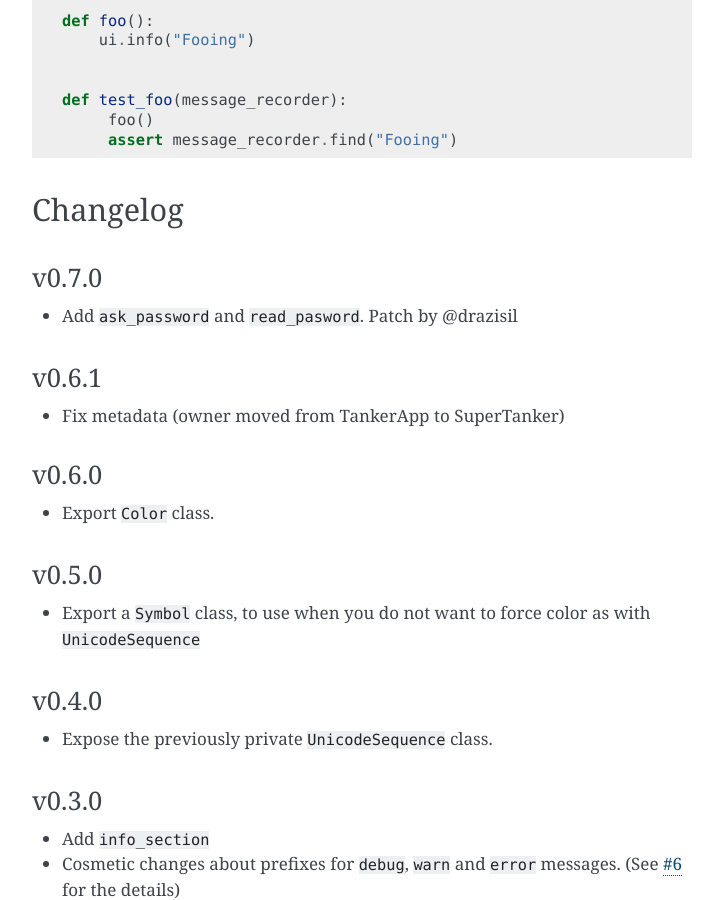
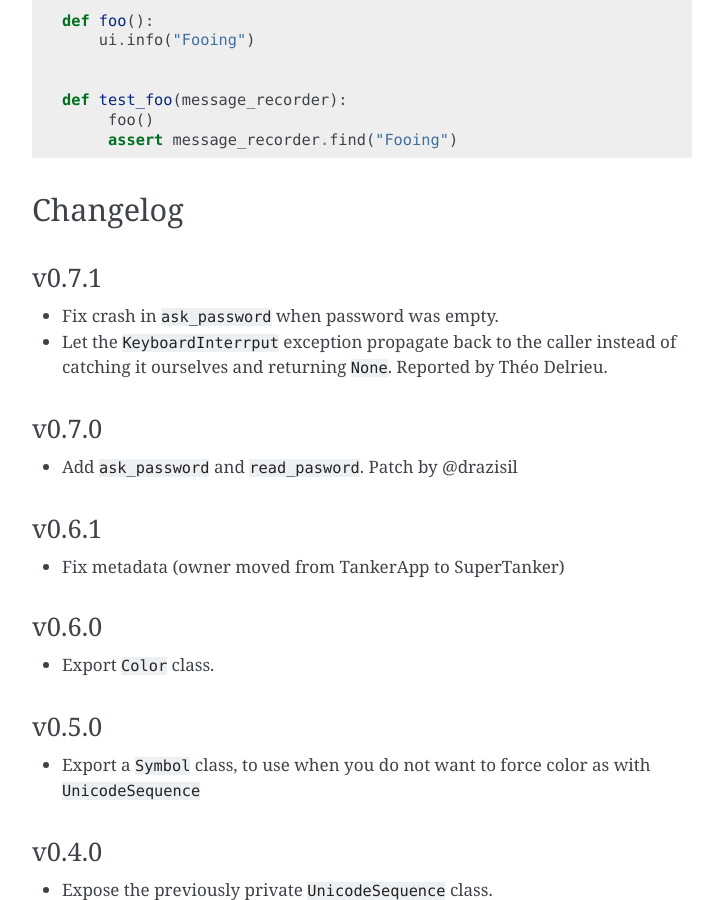
Before and after one commit to your-tools/python-cli-ui, a Sphinx documentation site: the page built from docs/index.rst, in a window 1280 px wide and 900 px high, scrolled down 5345 px. Shown: the whole window, without its empty margins (388-1111 px from the left). Built offline with Sphinx 7.4.7, drawn with Linux system fonts in a browser that asks for light colours.

Commit message:
Update changelog

```diff
--- a/docs/index.rst
+++ b/docs/index.rst
@@ -372,6 +372,13 @@ Testing with pytest
 Changelog
 -----------
 
+v0.7.1
+++++++
+
+* Fix crash in ``ask_password`` when password was empty.
+* Let the ``KeyboardInterrput`` exception propagate back to the caller instead of catching
+  it ourselves and returning ``None``. Reported by Théo Delrieu.
+
 v0.7.0
 ++++++
 
```
